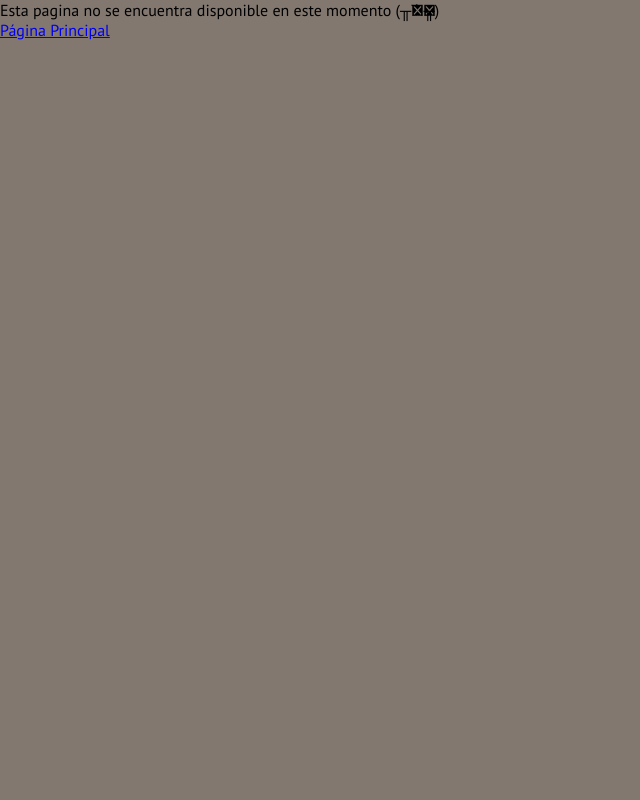
After one commit to Julandark/Proyecto, a PHP site: page /404.php in a window 1280 px wide. The commit adds this page. Shown: the whole page, without its empty margins (0-640 px from the left). Run offline with PHP 8.4, Linux system fonts and the light colour scheme.

Commit message:
Add files via upload

```diff
--- /dev/null
+++ b/proyectodb/404.php
@@ -0,0 +1,32 @@
+<!DOCTYPE html>
+<html lang="en">
+<head>
+    <meta charset="UTF-8">
+    <title>Error404</title>
+    <link href="https://fonts.googleapis.com/css2?family=PT+Sans&display=swap" rel="stylesheet">
+    <style>
+        *{
+    margin: 0;
+    padding: 0;
+    box-sizing: borde-box;
+    font-family: 'PT Sans', sans-serif;
+        }
+        body{
+            background: #827870;
+            width: 100%;
+            height: 100vh;
+        }
+
+    }
+    </style>
+</head>
+<body>
+    <div class="container-404">
+    <p>Esta pagina no se encuentra disponible en este momento (╥︣﹏᷅╥)</p>
+    <a href="index.php" class="boton">
+    Página Principal
+    </a>
+
+    </div>
+</body>
+</html>
```
Also changed, not shown: proyectodb/assets/css/estiloindex.css (renamed from proyectodb/PginaPrincipal/src/scss/components/_buttons.scss, +20 -17 lines).
